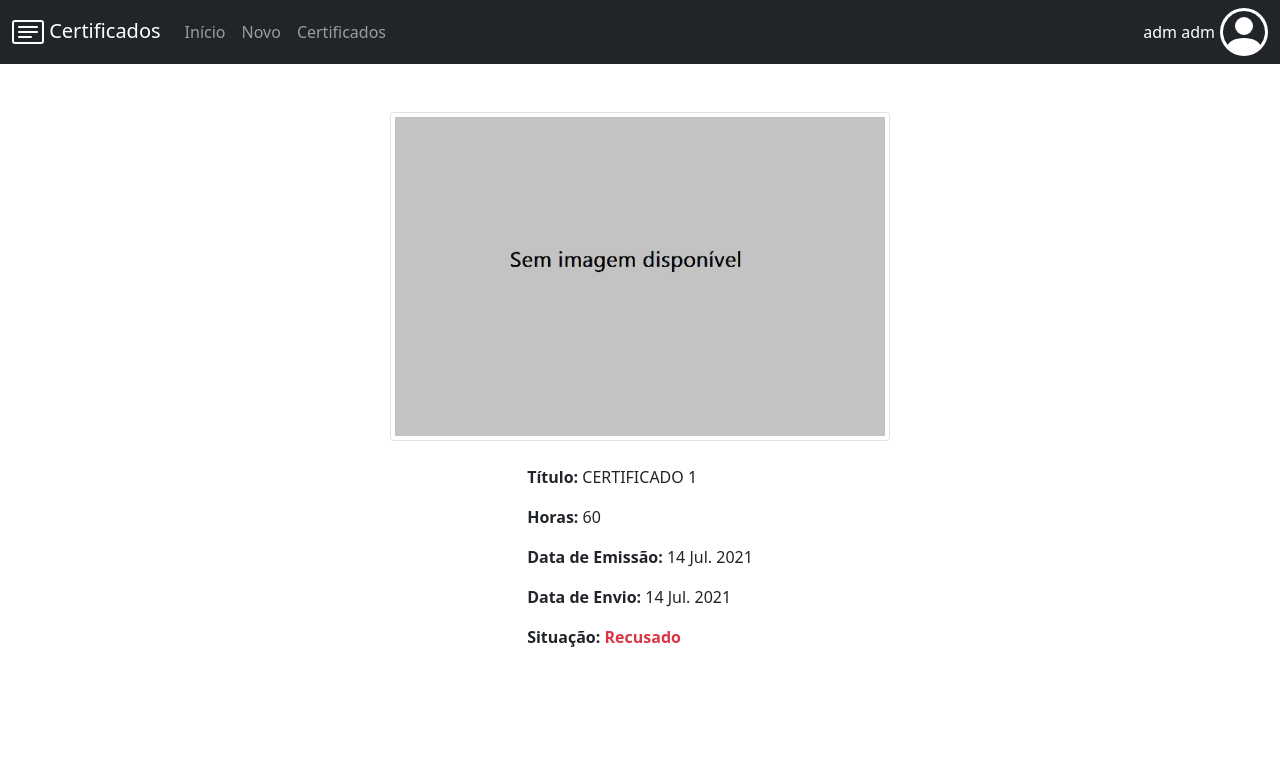
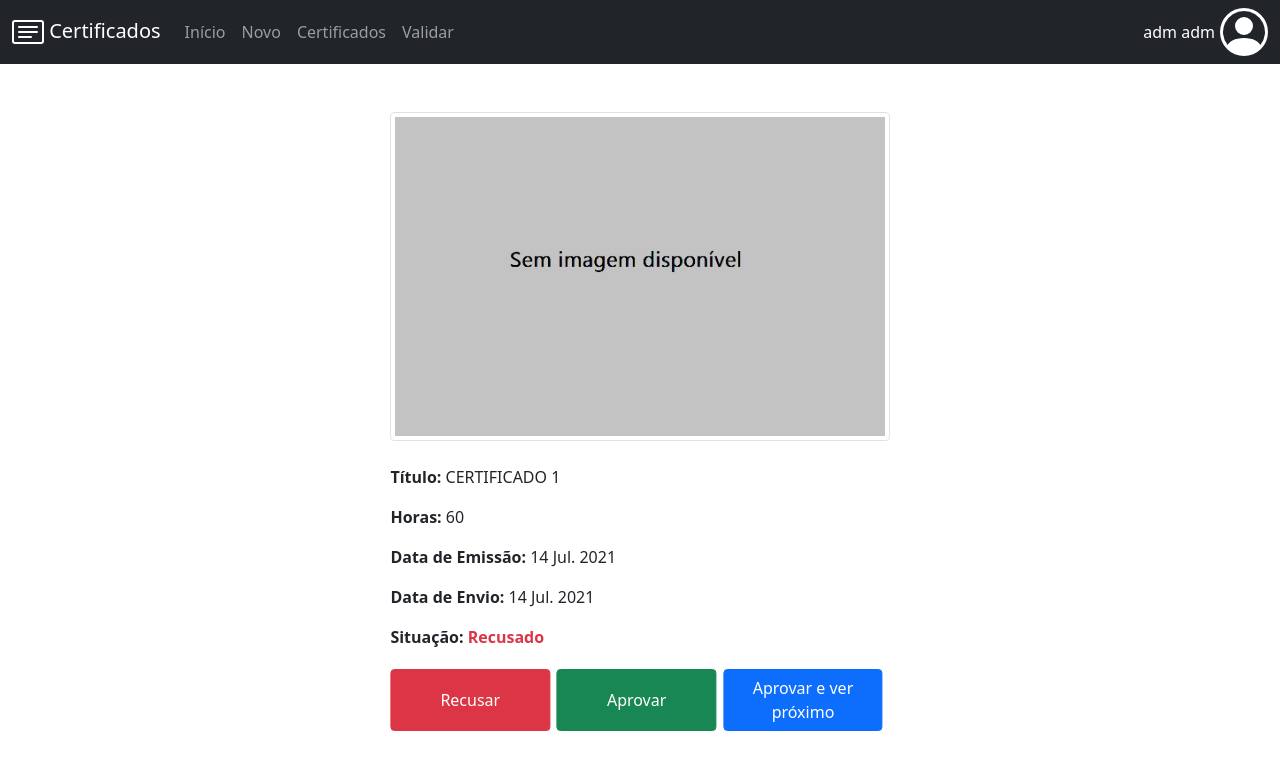
Before and after one commit to PHSouthier/Gerenciamento-e-valida-o-de-certificados, a Django app: page /certificados/1/ in a window 1280 px wide. Shown: the top 770 px of the page. Run offline with Django 3.2, Linux system fonts and the light colour scheme; a user stored in the database is signed in; data comes from the database, SQL or seed files in the repository; both versions use the stored data as it was after the commit.

Commit message:
validacação de certificados implementado

```diff
--- a/certificados/forms.py
+++ b/certificados/forms.py
@@ -7,10 +7,13 @@ from django import forms
 class FormFiltro(forms.Form):
     operacao = forms.CharField()
 
+class FormValidarCertificado(forms.Form):
+    operacao = forms.CharField()
+
 class FormCertificado(forms.ModelForm):
     class Meta:
         model = Certificado
-        fields = ['titulo', 'horas', 'data_emissao', 'categoria', 'situacao', 'imagem']
+        fields = ['titulo', 'horas', 'data_emissao', 'categoria', 'imagem']
 
 class FormLogin(forms.Form):
     usuario = forms.CharField(label='Usuário', max_length=20)
--- a/certificados/models.py
+++ b/certificados/models.py
@@ -6,7 +6,7 @@ class Certificado(models.Model):
     titulo = models.CharField(max_length=150)
     data_emissao = models.DateTimeField()
     data_envio = models.DateTimeField(default=timezone.now)
-    situacao = models.SmallIntegerField()
+    situacao = models.SmallIntegerField(default = 2)
     imagem = models.ImageField(upload_to = 'certificados/', default = "certificados/padrao.png")
     usuario = models.ForeignKey('auth.User', on_delete=models.CASCADE)
     categoria = models.ForeignKey('Categoria', on_delete=models.CASCADE)
--- a/certificados/static/certificados/css.css
+++ b/certificados/static/certificados/css.css
@@ -67,11 +67,24 @@
 }
 
 .ver_certificado {
-    position: absolute;
+    position: relative;
     left: 50%;
     transform: translate(-50%, 0);
-    max-width: 90%;
+    max-width: 40%;
+    min-width: 25%;
     word-break: break-all;
+}
+
+.botoes-Vercertificado {
+    display: grid;
+    grid-template-columns: 32% 32% 32%;
+    max-width: 40%;
+    min-width: 25%;
+    margin-top: 20px;
+    grid-gap: 0px 1.33%;
+    position: relative;
+    left: 50%;
+    transform: translate(-50%, 0);
 }
 
 .break-all {
--- a/certificados/static/certificados/main.js
+++ b/certificados/static/certificados/main.js
@@ -1,4 +1,8 @@
 function att_formFiltro(operacao) {
+    document.getElementById("id_operacao").value = operacao
+}
+
+function att_formValidarCertificado(operacao) {
     document.getElementById("id_operacao").value = operacao
 }
 
--- a/certificados/templates/certificados/base.html
+++ b/certificados/templates/certificados/base.html
@@ -35,6 +35,9 @@
                     </li>
                     <li class="nav-item">
                         <a class="nav-link" href="/certificados/todos">Certificados</a>
+                    </li>
+                    <li class="nav-item">
+                        <a class="nav-link" href="/certificados/validar">Validar</a>
                     </li>
                     <li class="nav-item menu-perfil">
                         <a class="nav-link" href="/certificados/usuario/{{u.id}}">Veja seu perfil</a>
--- a/certificados/templates/certificados/certificado.html
+++ b/certificados/templates/certificados/certificado.html
@@ -26,4 +26,19 @@
     {% else %}
             <p> Certificado inexistente. </p>
     {% endif %}
+
+    {% if user.is_superuser %}
+            <form action="/certificados/validar/{{ c.id }}/" method="POST">
+                <div class="forminvisivel">
+                    {% csrf_token %}
+                    {{ form.as_p }}
+                </div>
+                <div class="botoes-Vercertificado">
+                    <button onclick="att_formValidarCertificado('recusar')" type="submit" class="btn btn-danger">Recusar</button>
+                    <button onclick="att_formValidarCertificado('aprovar')" type="submit" class="btn btn-success">Aprovar</button>
+                    <button onclick="att_formValidarCertificado('aprovar-proximo')" type="submit" class="btn btn-primary">Aprovar e ver próximo</button>
+                </div>
+            </form><br><br>
+    {% endif%}
+
 {% endblock %}
--- a/certificados/templates/certificados/index.html
+++ b/certificados/templates/certificados/index.html
@@ -2,7 +2,7 @@
 
 {% block conteudo%}
     {% if lista_certificados %}
-    <h4>Últimos 10 certificados enviados</h4>
+    <h3>Últimos 10 certificados enviados</h3>
 
         <table class="table" style="margin-top: 32px;">
             <tr>
--- a/certificados/urls.py
+++ b/certificados/urls.py
@@ -6,6 +6,8 @@ urlpatterns = [
     path('todos/', views.mostrar_todos_certificados, name='mostrar_todos_certificados'),
     path('<int:id>/', views.ver_certificado, name='ver_certificado'),
     path('novo_certificado/', views.novo_certificado, name='novo_certificado'),
+    path('validar/', views.validar, name='validar'),
+    path('validar/<int:id>/', views.validar_certificado, name='validar_certificado'),
     path('login/', views.fazer_login, name='fazer_login'),
     path('logout/', views.fazer_logout, name='fazer_logout'),
 ]
--- a/certificados/views.py
+++ b/certificados/views.py
@@ -1,5 +1,5 @@
 from django.contrib import messages
-from certificados.forms import FormCertificado, FormFiltro, FormLogin
+from certificados.forms import FormCertificado, FormFiltro, FormLogin, FormValidarCertificado
 from django.http.response import HttpResponseRedirect
 from django.shortcuts import render
 from .models import Certificado
@@ -13,7 +13,6 @@ def index(request):
     return render(request, 'certificados/index.html', contexto)
 
 def mostrar_todos_certificados(request):
-    resultado = ''
     operacao = ''
     if request.method == "POST":
         form = FormFiltro(request.POST)
@@ -38,6 +37,7 @@ def mostrar_todos_certificados(request):
         form = FormFiltro()
         lista_certificados = Certificado.objects.all()
 
+    formulario = "certificados"
     horas_aprovado = 0
     horas_pendente = 0
     horas_recusado = 0
@@ -50,7 +50,7 @@ def mostrar_todos_certificados(request):
             horas_recusado = horas_recusado + p.horas
 
     situacao = ["Aprovado", "Pendente", "Recusado", "Erro"]
-    contexto = {'lista_certificados': lista_certificados, 'situacao': situacao, 'form': form, 'horas_aprovado': horas_aprovado, 'horas_pendente': horas_pendente, 'horas_recusado': horas_recusado, 'resultado': resultado, 'operacao': operacao}
+    contexto = {'lista_certificados': lista_certificados, 'situacao': situacao, 'form': form, 'horas_aprovado': horas_aprovado, 'horas_pendente': horas_pendente, 'horas_recusado': horas_recusado, 'formulario': formulario}
     return render(request, 'certificados/certificados.html', contexto)
 
 def novo_certificado(request):
@@ -97,10 +97,74 @@ def fazer_login(request):
 
 def fazer_logout(request):
     logout(request)
-    return HttpResponseRedirect("/certificados/")
+    return HttpResponseRedirect("/certificados/login/")
 
 def ver_certificado(request, id):
     c = Certificado.objects.get(id=id)
+    form = FormValidarCertificado()
     situacao = ["Aprovado", "Pendente", "Recusado", "Erro"]
-    contexto = {'c': c, 'situacao': situacao}
+    contexto = {'c': c, 'situacao': situacao, 'form': form}
     return render(request, 'certificados/certificado.html', contexto)
+
+def validar(request):
+    operacao = ''
+    if request.method == "POST":
+        form = FormFiltro(request.POST)
+        if form.is_valid():
+            operacao = form.cleaned_data['operacao']
+
+            if operacao == "data_emissao":
+                lista_certificados = Certificado.objects.order_by("-data_emissao").filter(situacao=2)
+            elif operacao == "autor":
+                lista_certificados = Certificado.objects.order_by("usuario").filter(situacao=2)
+            elif operacao == "data_envio":
+                lista_certificados = Certificado.objects.order_by("-data_envio").filter(situacao=2)
+            elif operacao == "titulo":
+                lista_certificados = Certificado.objects.order_by("titulo").filter(situacao=2)
+            elif operacao == "horas":
+                lista_certificados = Certificado.objects.order_by("-horas").filter(situacao=2)
+            else:
+                lista_certificados = Certificado.objects.filter(situacao=2)
+    else:
+        form = FormFiltro()
+        lista_certificados = Certificado.objects.filter(situacao=2)
+
+    formulario = "validar"
+    situacao = ["Aprovado", "Pendente", "Recusado", "Erro"]
+    contexto = {'lista_certificados': lista_certificados, 'situacao': situacao, 'form': form, 'formulario': formulario}
+    return render(request, 'certificados/certificados.html', contexto)
+
+def validar_certificado(request, id):
+    operacao = ''
+    certificados = Certificado.objects.filter(situacao=2).order_by("id")[0:1]
+    if request.method == "POST":
+        form = FormValidarCertificado(request.POST)
+        if form.is_valid():
+            c = Certificado.objects.get(id=id)
+            operacao = form.cleaned_data['operacao']
+
+            if operacao == "recusar":
+                c.situacao = 3
+                c.save()
+            elif operacao == "aprovar":
+                c.situacao = 1
+                c.save()
+            elif operacao == "aprovar-proximo":
+                c.situacao = 1
+                c.save()
+                if certificados:
+                    proximo = Certificado.objects.get(id=certificados)
+                    return HttpResponseRedirect(f"/certificados/{proximo.id}")
+                else:
+                    messages.success(request, "Todos certificados já foram validados!")
+                    return HttpResponseRedirect("/certificados/")
+            else:
+                return HttpResponseRedirect(f"/certificados/{id}")
+    else:
+        return HttpResponseRedirect(f"/certificados/{id}")
+
+    if certificados:
+        return HttpResponseRedirect("/certificados/validar/")
+    else:
+        messages.success(request, "Todos certificados já foram validados!")
+        return HttpResponseRedirect("/certificados/")
```
Also changed, not shown: certificados/templates/certificados/certificados.html (+9 -7 lines), certificados/migrations/0010_alter_certificado_situacao.py (added), db.sqlite3, media/certificados/background_site_imagemcomnomemuitogrande_gisante_orrintonrinco_400nome.jpg (added), media/certificados/background_site_imagemcomnomemuitogrande_gisante_orrintonrinco_400nome_j69XJvd.jpg (added), media/certificados/background_site_imagemcomnomemuitogrande_gisante_orrintonrinco_400nome_zqZRVka.jpg (added). Lines whose indentation alone changed are shown as unchanged.
